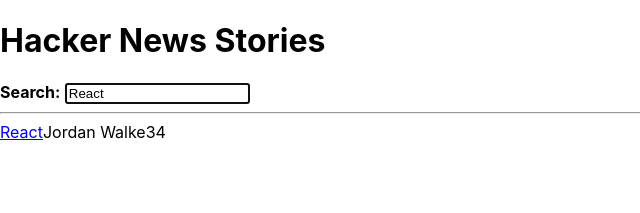
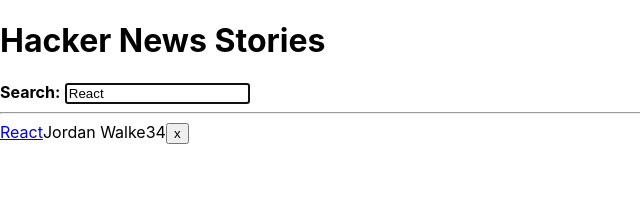
Before and after one commit to JasonBWelsh/hacker-stories, a React (Create React App) app: page / in a window 1280 px wide. Shown: the top 213 px of the page, without its empty margins (0-640 px from the left). Built offline with nearby package versions, Linux system fonts and the light colour scheme.

Commit message:
remove story item functionality added

```diff
--- a/src/App.js
+++ b/src/App.js
@@ -2,6 +2,25 @@
 import List from './components/List';
 import InputWithLabel from './components/InputWithLabel';
 import './App.css';
+
+const initialStories = [
+  {
+    title: 'React',
+    url: 'https://reactjs.org/',
+    author: 'Jordan Walke',
+    num_comments: 3,
+    points: 4,
+    objectID: 0,
+  },
+  {
+    title: 'Redux',
+    url: 'https://redux.js.org/',
+    author: 'Dan Abramov, Andrew Clark',
+    num_comments: 2,
+    points: 5,
+    objectID: 1,
+  },
+];
 
 const useSemiPersistentState = (key, initialState) => {
   const [value, setValue] = useState(localStorage.getItem(key) || initialState);
@@ -14,26 +33,8 @@
 };
 
 function App() {
+  const [stories, setStories] = useState(initialStories);
   const [searchTerm, setSearchTerm] = useSemiPersistentState('search', 'React');
-
-  const stories = [
-    {
-      title: 'React',
-      url: 'https://reactjs.org/',
-      author: 'Jordan Walke',
-      num_comments: 3,
-      points: 4,
-      objectID: 0,
-    },
-    {
-      title: 'Redux',
-      url: 'https://redux.js.org/',
-      author: 'Dan Abramov, Andrew Clark',
-      num_comments: 2,
-      points: 5,
-      objectID: 1,
-    },
-  ];
 
   const searchedStories = stories.filter((story) =>
     story.title.toLowerCase().includes(searchTerm.toLowerCase())
@@ -42,6 +43,13 @@
   const handleSearch = (event) => {
     console.log('!!!', event.target.value);
     setSearchTerm(event.target.value);
+  };
+
+  const handleRemoveStory = (item) => {
+    const newStories = stories.filter(
+      (story) => story.objectID !== item.objectID
+    );
+    setStories(newStories);
   };
 
   return (
@@ -59,7 +67,7 @@
 
       <hr />
 
-      <List list={searchedStories} />
+      <List list={searchedStories} onRemoveItem={handleRemoveStory} />
     </>
   );
 }
--- a/src/components/List.js
+++ b/src/components/List.js
@@ -1,9 +1,14 @@
 import React from 'react';
 
-const List = ({ list }) =>
-  list.map((item) => <Item key={item.objectID} item={item} />);
+const List = ({ list, onRemoveItem }) =>
+  list.map((item) => (
+    <Item key={item.objectID} item={item} onRemoveItem={onRemoveItem} />
+  ));
 
-const Item = ({ item }) => (
+const Item = ({ item, onRemoveItem }) => {
+  const handleRemoveItem = () => onRemoveItem(item);
+
+  return (
     <div>
       <span>
         <a href={item.url}>{item.title}</a>
@@ -11,7 +16,11 @@
       <span>{item.author}</span>
       <span>{item.num_comments}</span>
       <span>{item.points}</span>
+      <button type="button" onClick={handleRemoveItem}>
+        x
+      </button>
     </div>
   );
+};
 
 export default List;
```
Lines whose indentation alone changed are shown as unchanged.
